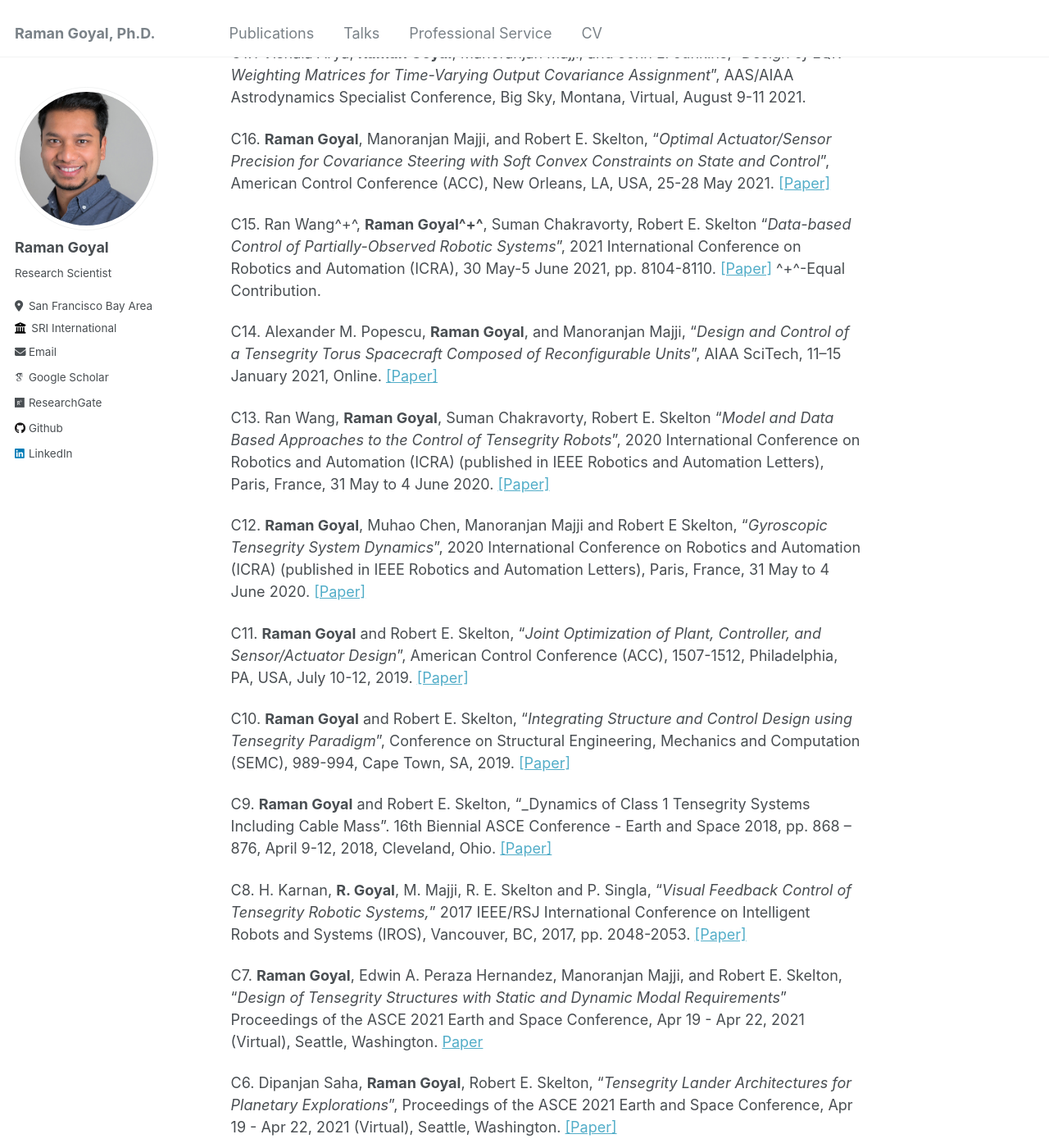
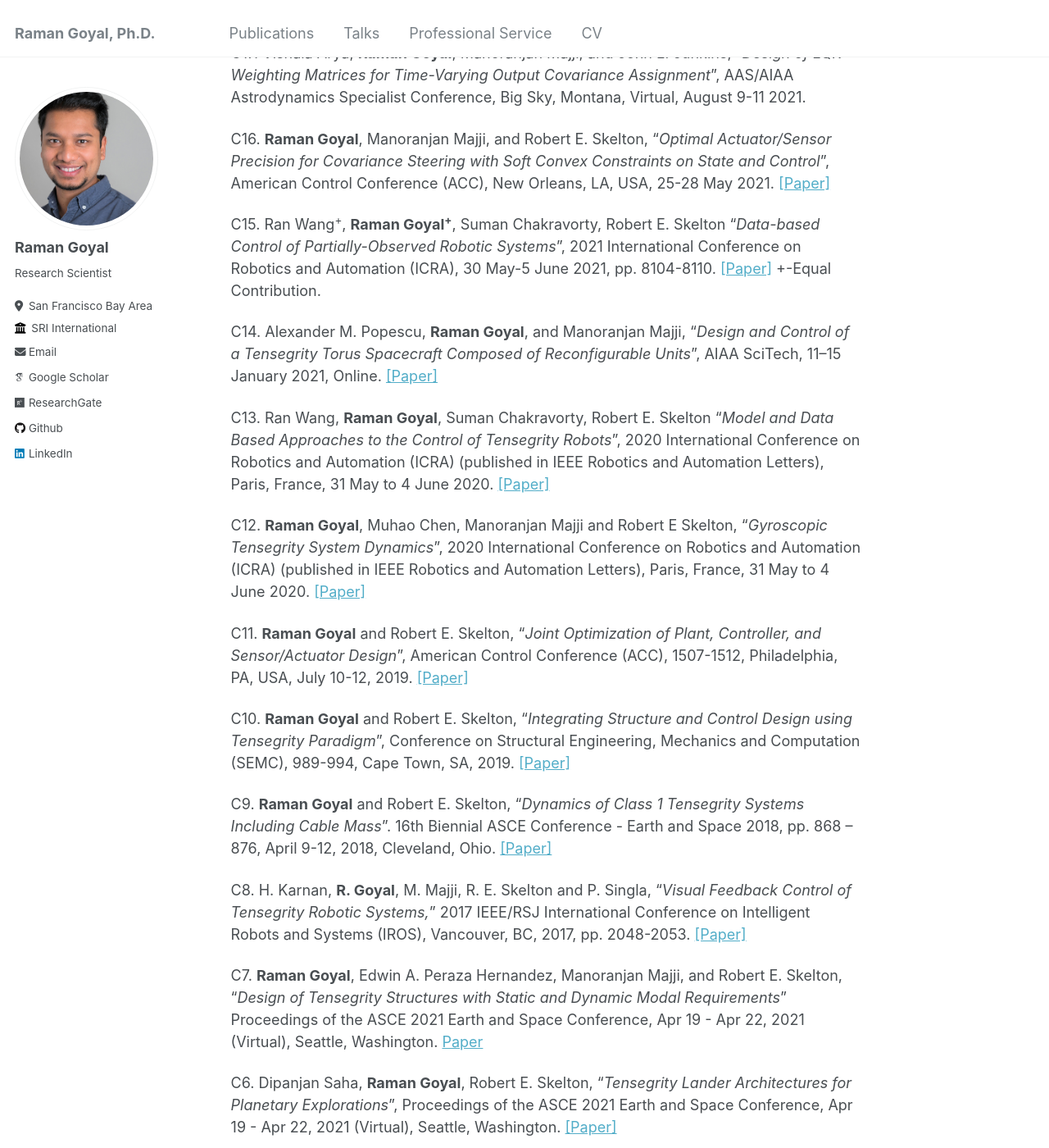
Before and after one commit to ramaniitrgoyal92/ramaniitrgoyal92.github.io, a Jekyll site: the page built from _pages/publications.md, in a window 1280 px wide and 1400 px high, scrolled down 2920 px. Shown: the whole window at 82% size. Built offline with Jekyll 4.4.1, drawn with Linux system fonts in a browser that asks for light colours; some web fonts are replaced; some of the changed text lies outside the part shown.

```diff
--- a/_pages/publications.md
+++ b/_pages/publications.md
@@ -99,9 +99,9 @@ C16. **Raman Goyal**, Manoranjan Majji, and Robert E. Skelton, "_Optimal Actuato
 [[Paper]](https://doi.org/10.23919/ACC50511.2021.9482941)
 
 
-C15. Ran Wang^+^, **Raman Goyal^+^**, Suman Chakravorty, Robert E. Skelton "_Data-based Control of Partially-Observed Robotic Systems_", 2021 International Conference on Robotics and Automation (ICRA), 30 May-5 June 2021, pp. 8104-8110.
+C15. Ran Wang<sup>+</sup>, **Raman Goyal<sup>+</sup>**, Suman Chakravorty, Robert E. Skelton "_Data-based Control of Partially-Observed Robotic Systems_", 2021 International Conference on Robotics and Automation (ICRA), 30 May-5 June 2021, pp. 8104-8110.
 [[Paper]](https://doi.org/10.1109/ICRA48506.2021.9561001)
-^+^-Equal Contribution.
++-Equal Contribution.
 
 
 C14. Alexander M. Popescu, **Raman Goyal**, and Manoranjan Majji, "_Design and Control of a Tensegrity Torus Spacecraft Composed of Reconfigurable Units_", AIAA SciTech, 11–15 January 2021, Online. [[Paper]](https://doi.org/10.2514/6.2021-1387)
@@ -119,7 +119,7 @@ C11. **Raman Goyal** and Robert E. Skelton, "_Joint Optimization of Plant, Contr
 C10. **Raman Goyal** and Robert E. Skelton, "_Integrating Structure and Control Design using Tensegrity Paradigm_", Conference on Structural Engineering, Mechanics and Computation (SEMC), 989-994, Cape Town, SA, 2019. [[Paper]](https://doi.org/10.1201/9780429426506-172)
 
 
-C9. **Raman Goyal** and Robert E. Skelton, "_Dynamics of Class 1 Tensegrity Systems Including Cable Mass”. 16th Biennial ASCE Conference - Earth and Space 2018, pp. 868 – 876, April 9-12, 2018, Cleveland, Ohio. [[Paper]](http://dx.doi.org/10.1061/9780784481899.082)
+C9. **Raman Goyal** and Robert E. Skelton, "_Dynamics of Class 1 Tensegrity Systems Including Cable Mass_”. 16th Biennial ASCE Conference - Earth and Space 2018, pp. 868 – 876, April 9-12, 2018, Cleveland, Ohio. [[Paper]](http://dx.doi.org/10.1061/9780784481899.082)
 
 
 C8. H. Karnan, **R. Goyal**, M. Majji, R. E. Skelton and P. Singla, "_Visual Feedback Control of Tensegrity Robotic Systems,_" 2017 IEEE/RSJ International Conference on Intelligent Robots and Systems (IROS), Vancouver, BC, 2017, pp. 2048-2053. [[Paper]](http://dx.doi.org/10.1109/IROS.2017.8206022)
```
Also changed, not shown: other parts of _pages/publications.md (+1 -1 lines), _pages/about.md (+2 -1 lines).
